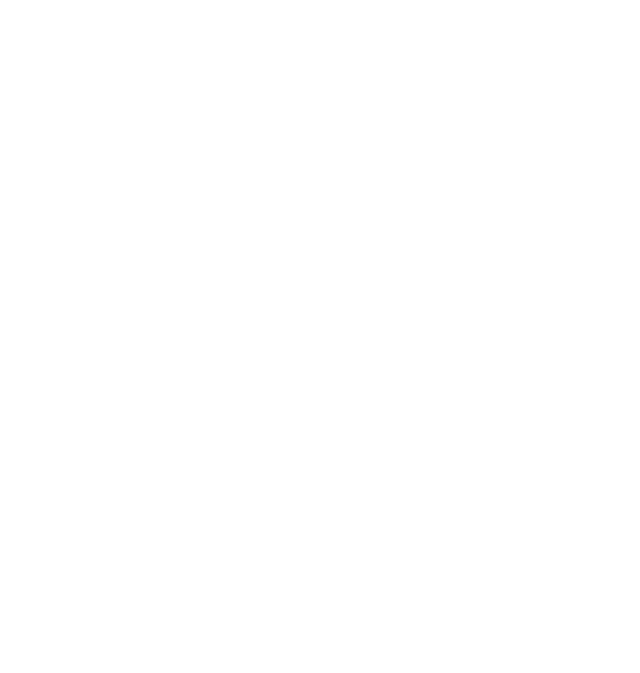
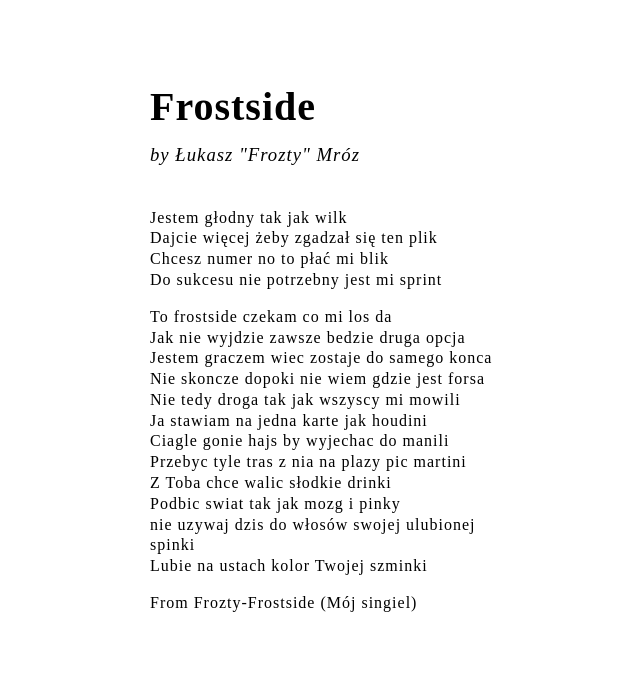
Before and after one commit to FroztyOSS/nauka-gita, a plain HTML site: page index.html in a window 1280 px wide. Shown: the whole page, without its empty margins (315-955 px from the left). Drawn offline with Linux system fonts and the light colour scheme.

Commit message:
Add html and style for page

```diff
--- a/index.html
+++ b/index.html
@@ -5,8 +5,33 @@
     <meta http-equiv="X-UA-Compatible" content="IE=edge">
     <meta name="viewport" content="width=device-width, initial-scale=1.0">
     <title>learning-git-2</title>
+    <link rel="stylesheet" href="style.css">
 </head>
 <body>
-
+    <section class="content">
+        <div class="container">
+            <div class="wrapper">
+                <h1 class="title-song">Frostside</h1>
+                <h3 class="artist">by Łukasz "Frozty" Mróz</h3>
+                <p class="refren">Jestem głodny tak jak wilk<br>
+                Dajcie więcej żeby zgadzał się ten plik<br>
+                Chcesz numer no to płać mi blik<br>
+                Do sukcesu nie potrzebny jest mi sprint</p>
+                <p>To frostside czekam co mi los da<br>
+                Jak nie wyjdzie zawsze bedzie druga opcja<br>
+                Jestem graczem wiec zostaje do samego konca<br>
+                Nie skoncze dopoki nie wiem gdzie jest forsa<br>
+                Nie tedy droga tak jak wszyscy mi mowili<br>
+                Ja stawiam na jedna karte jak houdini<br>
+                Ciagle gonie hajs by wyjechac do manili<br>
+                Przebyc tyle tras z nia na plazy pic martini<br>
+                Z Toba chce walic słodkie drinki<br>
+                Podbic swiat tak jak mozg i pinky<br> nie uzywaj dzis do włosów
+                swojej ulubionej spinki<br>
+                Lubie na ustach kolor Twojej szminki</p>
+                <p>From Frozty-Frostside (Mój singiel)</p>
+            </div>
+        </div>
+    </section>
 </body>
 </html>
--- /dev/null
+++ b/style.css
@@ -0,0 +1,23 @@
+* {
+    box-sizing: border-box;
+}
+.container {
+    max-width: 1920px;
+    line-height: 1.3;
+    letter-spacing: 1px;
+}
+.wrapper {
+    max-width: 650px;
+    margin: 0 auto;
+    padding: 40px 150px;
+}
+h1 {
+    font-size: 40px;
+    margin-bottom: 10px;
+}
+h3 {
+    margin: 0;
+    font-weight: normal;
+    font-style: italic;
+    margin-bottom: 40px;
+}
```
Also changed, not shown: 1 other file.
